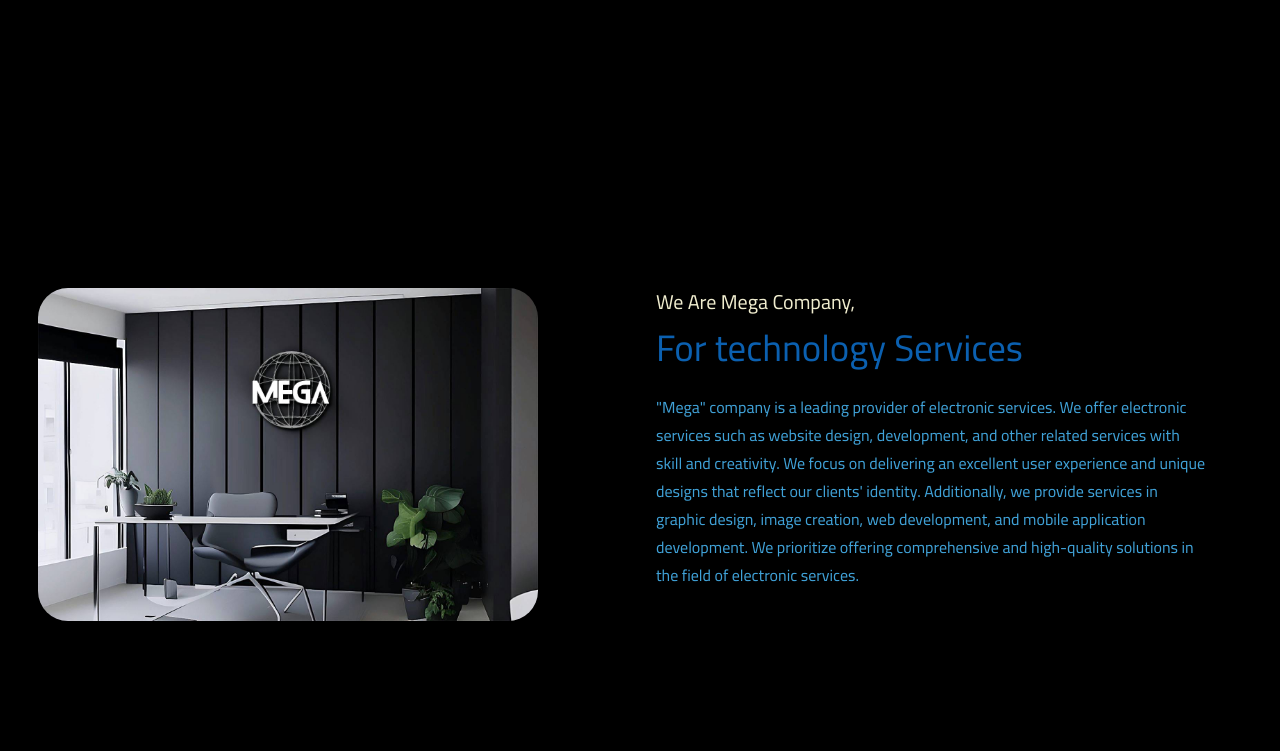
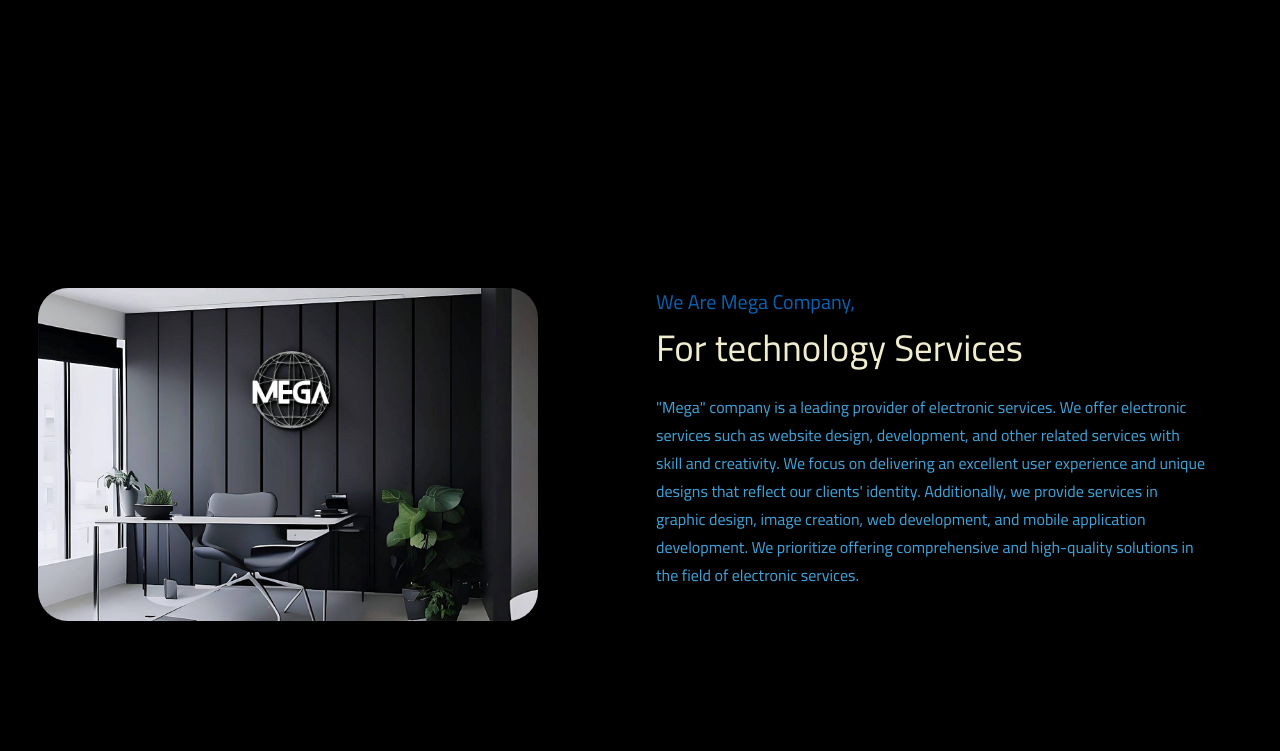
Before and after one commit to hatemMahmoud12/Hatem, a plain HTML site: page index.html in a window 1280 px wide. Shown: the part 587-1338 px from the top of the page. Drawn offline with Linux system fonts and the dark colour scheme; files whose address does not match are found by name.

Commit message:
Update style.css

```diff
--- a/style.css
+++ b/style.css
@@ -578,8 +578,8 @@ header.sticky{
 @media (prefers-color-scheme: dark){
 	:root {
 	--bg-color: #000000;
-	--text-color: #0B60B0;
+	--text-color: #F0EDCF;
 	--secound-color: #40A2D8;
-	--main-color: #F0EDCF;
+	--main-color: #0B60B0;
 	}
 }
```
